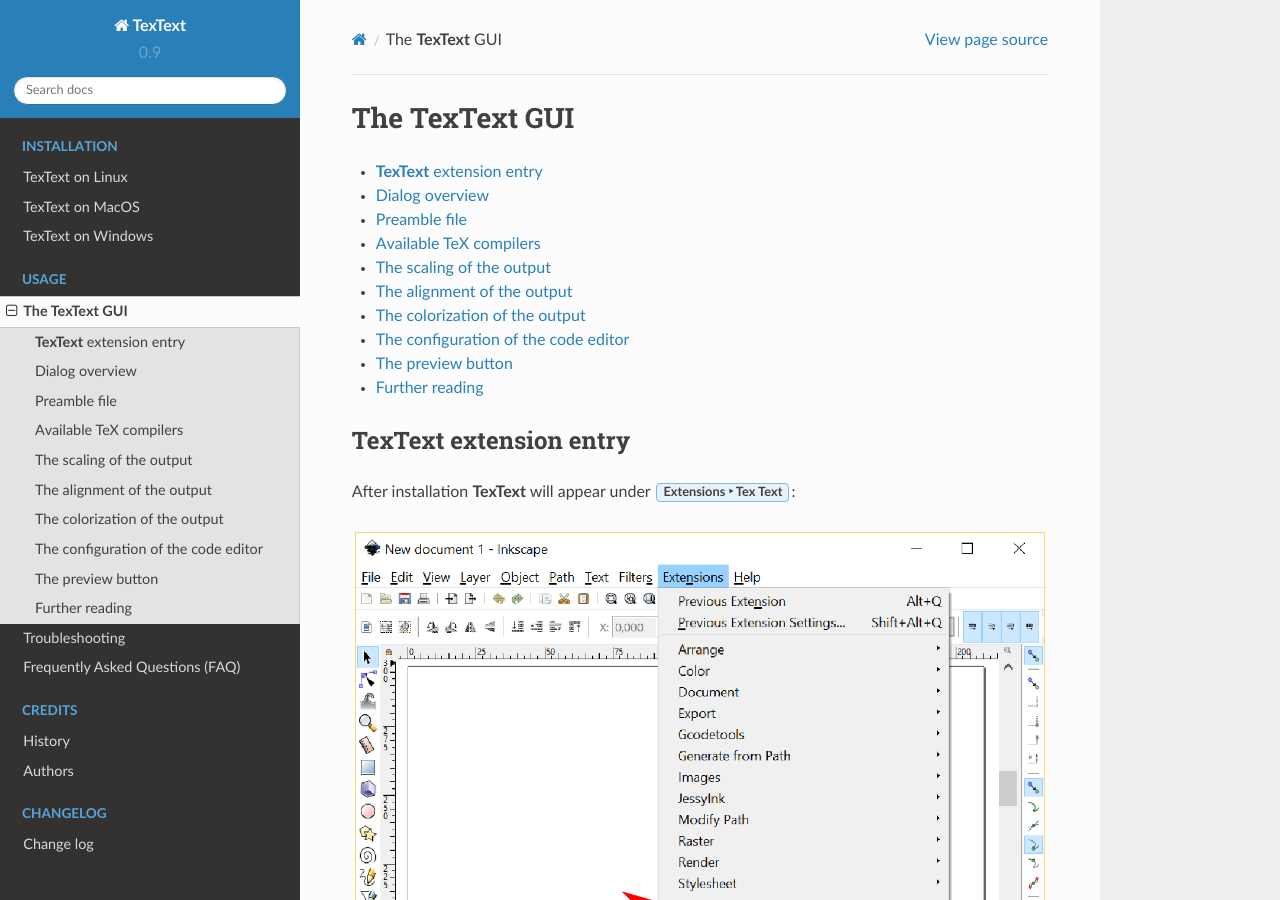
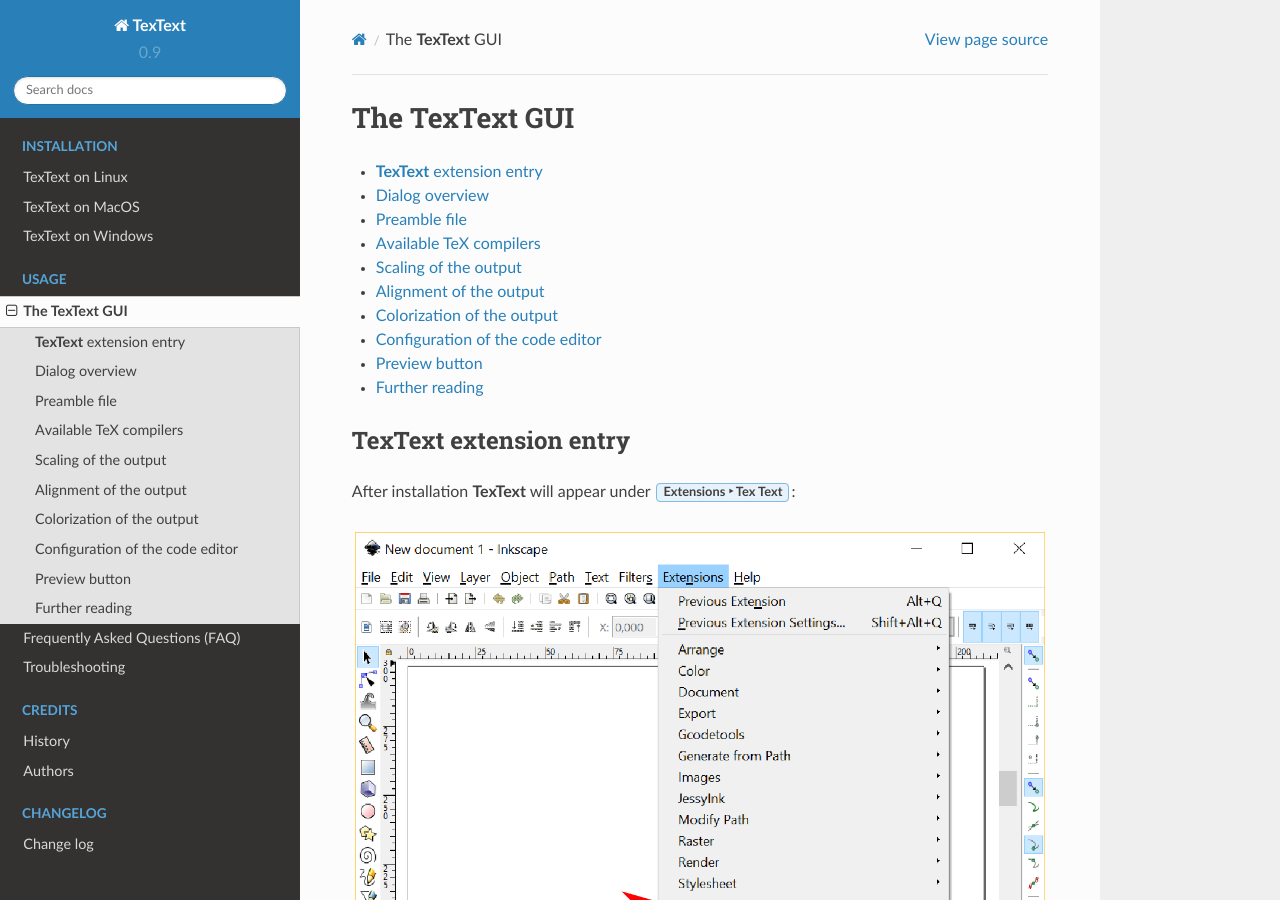
Before and after one commit to textext/textext, a Sphinx documentation site: the page built from docs/source/usage/gui.rst, in a window 1280 px wide and 900 px high. Built offline with Sphinx 7.4.7 and the Read the Docs theme 2.0.0, drawn with Linux system fonts in a browser that asks for light colours; some of the changed text lies outside the part shown.

```diff
--- a/docs/source/usage/gui.rst
+++ b/docs/source/usage/gui.rst
@@ -149,8 +149,8 @@ Some things to be kept in mind:
 
 .. _usage-scaling:
 
-The scaling of the output
--------------------------
+Scaling of the output
+---------------------
 
 In most of the cases you will need to adjust the size of the produced
 SVG output to match the conditions of your drawing. This can be done by
@@ -193,8 +193,8 @@ proportions according to the `alignment <usage-alignment_>`_.
 
 .. _usage-alignment:
 
-The alignment of the output
----------------------------
+Alignment of the output
+-----------------------
 
 .. versionadded:: 0.8.0
 
@@ -215,8 +215,8 @@ editing existing nodes.
 
 .. _usage-colorization:
 
-The colorization of the output
-------------------------------
+Colorization of the output
+--------------------------
 
 There are two ways for colorization of the output:
 
@@ -227,10 +227,10 @@ There are two ways for colorization of the output:
     colorize characters individually be selecting them with the mouse after
     having pressed :kbd:`F2`. Be careful not to break the group.
 
- .. caution::
+    .. caution::
 
-    Individual symbol colorization done in inkscape *will not* be kept after
-    re-compilation.
+       Individual symbol colorization done in inkscape *will not* be kept after
+       re-compilation.
 
 
  2. Alternatively, you can use LaTeX commands like
@@ -242,8 +242,8 @@ There are two ways for colorization of the output:
 
 .. _usage-gui-config:
 
-The configuration of the code editor
-------------------------------------------
+Configuration of the code editor
+--------------------------------
 
 If you have ``PyGTK`` installed you can open the ``View`` menu which offers some
 possibilities to configure the code editor:
@@ -259,7 +259,7 @@ possibilities to configure the code editor:
 
 - ``Insert spaces instead of Tabs`` If this option is checked each time you press the ``Tab`` key a number of spaces as defined in ``Tabs Width`` is inserted instead of a tabulator character.
 
-.. important::
+.. note::
 
    The last three options are only available if you have ``GTKSourceView`` installed
    together with ``PyGTK`` (see installation instructions :ref:`linux-install`,
@@ -267,10 +267,10 @@ possibilities to configure the code editor:
 
 .. _usage-preview:
 
-The preview button
-------------------
+Preview button
+--------------
 
-.. important::
+.. note::
 
     This feature is not available in the Tkinter GUI!
 
@@ -288,9 +288,7 @@ output.
 Finally, click the ``Save`` button to insert the compiled code into your document.
 
 
-
-
 Further reading
 ---------------
 
-See :ref:`troubleshooting` and :ref:`faq`
+See :ref:`faq` and :ref:`troubleshooting`
```
Also changed, not shown: docs/source/index.rst (+1 -6 lines), docs/source/install/macos.rst (+17 -8 lines).
